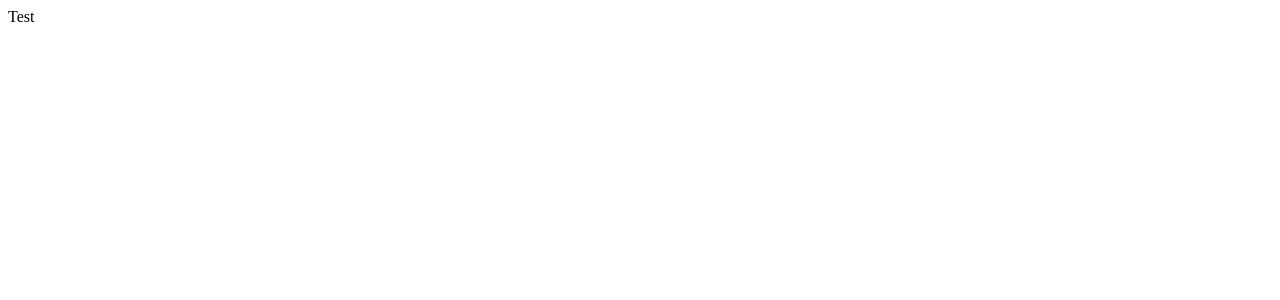
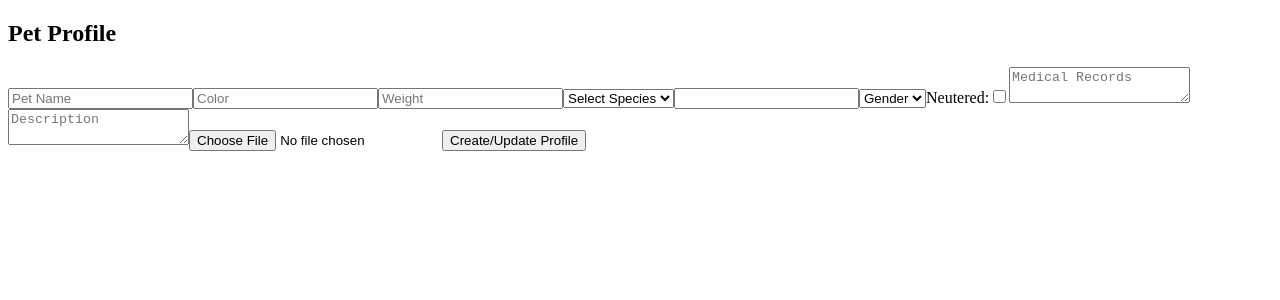
Before and after one commit to awesome-solution/petder-better, a React app in the folder client/: page /profile in a window 1280 px wide. Shown: the top 300 px of the page. Built offline with nearby package versions, Linux system fonts and the light colour scheme.

Commit message:
first commit

```diff
--- a/client/package.json
+++ b/client/package.json
@@ -24,6 +24,7 @@
     "@babel/preset-react": "^7.24.7",
     "babel-loader": "^9.1.3",
     "css-loader": "^7.1.2",
+    "file-loader": "^6.2.0",
     "style-loader": "^4.0.0",
     "webpack": "^5.92.0",
     "webpack-cli": "^5.1.4",
--- /dev/null
+++ b/client/pages/CSS/Profile.css
@@ -0,0 +1,21 @@
+.dropdown {
+    display: inline-block;
+    cursor: pointer;
+}
+
+.dropdown-content {
+    position: relative;
+    display: flex;
+    /*background-color: #f9f9f9;*/
+    /*box-shadow: 0px 8px 20px 0px rgba(66, 158, 172, 0.859);*/
+    z-index: 1;
+    border-radius: 7px;
+    width: auto;
+    outline: none;
+    cursor: pointer;
+    height: 50px;
+    font-size: 14px;
+    margin-top: 40px;
+    padding: 10px;
+    margin-right: 10px;
+}
--- /dev/null
+++ b/client/pages/Profile.jsx
@@ -0,0 +1,177 @@
+import React, { useState, useEffect } from 'react';
+import axios from "axios";
+
+// first need the pet
+// pet profile
+    //B - petProfile -> createPetProfile, updatePetProfile, readPetProfile, deletePetProfile, showPotentialPets,
+        // uploadPic button
+        // create/confirm create profile button
+        // edit button
+        // delete button
+        // update button
+// then user profile
+    //B - userProfile -> createUserProfile / editUserProfile / deleteUserProfile / uploadPicture / readUserProfile
+    // edit button --> go to editUserProfile endpoint
+    // delete button --> go to  deleteProfile endpoint
+    // uploadPicture button --> go to uploadPicture endpoint
+
+//     -- Users table
+// CREATE TABLE Users ( id SERIAL PRIMARY KEY, username VARCHAR(255) UNIQUE NOT NULL, contact VARCHAR(255), email VARCHAR(255) UNIQUE NOT NULL, location VARCHAR(255), profile_picture VARCHAR(255), description TEXT, password VARCHAR(255) NOT NULL );
+// -- Pets table
+// CREATE TABLE Pets ( id SERIAL PRIMARY KEY, name VARCHAR(255) NOT NULL, color VARCHAR(255), size VARCHAR(50), species_id INT REFERENCES Species(id), breed_id INT REFERENCES Breeds(id), gender VARCHAR(10), neutering BOOLEAN, medical_records TEXT, picture VARCHAR(255), description TEXT );
+// -- UserPets table
+// CREATE TABLE UserPets ( user_id INT REFERENCES Users(id), pet_id INT REFERENCES Pets(id), PRIMARY KEY (user_id, pet_id) );
+// -- FavoritePets table
+// CREATE TABLE FavoritePets ( user_id INT REFERENCES Users(id), pet_id INT REFERENCES Pets(id), PRIMARY KEY (user_id, pet_id), created_at TIMESTAMP DEFAULT CURRENT_TIMESTAMP );
+// -- DislikedPets table
+// CREATE TABLE DislikedPets ( user_id INT REFERENCES Users(id), pet_id INT REFERENCES Pets(id), PRIMARY KEY (user_id, pet_id), created_at TIMESTAMP DEFAULT CURRENT_TIMESTAMP );
+// -- Messages table
+// CREATE TABLE Messages ( id SERIAL PRIMARY KEY, content TEXT NOT NULL, timestamp TIMESTAMP DEFAULT CURRENT_TIMESTAMP, from_user_id INT REFERENCES Users(id), to_user_id INT REFERENCES Users(id) );
+// -- PetPictures table
+// CREATE TABLE PetPictures ( id SERIAL PRIMARY KEY, pet_id INT REFERENCES Pets(id), picture VARCHAR(255) NOT NULL );
+// -- Species table
+// CREATE TABLE Species ( id SERIAL PRIMARY KEY, name VARCHAR(50) NOT NULL );
+// -- Breeds table
+// CREATE TABLE Breeds ( id SERIAL PRIMARY KEY, name VARCHAR(50) NOT NULL );
+
+const Profile = () => {
+    // setPet value from the input elements
+    const [pet, setPet] = useState({
+        name: '',
+        color: '',
+        size: '',
+        species_id: '',
+        breed_id: '',
+        gender: '',
+        neutering: false,
+        medical_records: '',
+        picture: '',
+        description: '',
+    });
+    // setPicture from upload pictures elemenet
+    // start with null
+    const [picture, setPicture] = useState(null);
+
+        // form onSubmit
+        // edit category later // add more options to choose in the box better
+        // gender and category will be dropdowmn menu
+
+    // function for the setPicture
+        // call to the endpoint
+
+
+
+  useEffect(() => {
+    // Fetch breeds based on species selection
+    if (pet.species_id === '1' || pet.species_id === '2') { // Assuming species_id 1 is Dog and 2 is Cat
+      axios.get(`/api/breeds/${pet.species_id}`)
+        .then(response => setBreeds(response.data))
+        .catch(error => console.error(error));
+    }
+  }, [pet.species_id]); // Triggered when species_id changes
+
+  const handleInputChange = (e) => {
+    const { name, value } = e.target;
+    setPet({ ...pet, [name]: value });
+  };
+
+  const handleImageChange = (e) => {
+    setImage(e.target.files[0]);
+  };
+
+  // <form onSubmit={handleSubmit}>
+//   const handleSubmit = (e) => {
+//     e.preventDefault();
+
+//     const formData = new FormData();
+//     formData.append('image', image);
+//     Object.keys(pet).forEach(key => formData.append(key, pet[key]));
+
+//     axios.post('/api/pets/create', formData)
+//       .then(response => console.log(response))
+//       .catch(error => console.error(error));
+//   };
+
+    // function to handle the submitting all the put element
+    // passing in event
+    // const handleSubmit = (e) => {
+    //     e.preventDefault();
+
+    //     const formData = new FormData();
+    //     formData.append('image', image);
+    //     Object.keys(pet).forEach(key => formData.append(key, pet[key]));
+
+    //     // change the endpoint
+    //     fetch('/', {
+    //     method: 'POST',
+    //     body: formData,
+    //     })
+    //     .then(response => response.json())
+    //     .then(data => console.log(data))
+    //     .catch(error => console.error('Error:', error));
+    // };
+
+
+// catagory --> with options
+{/* <div className="dropdown">
+<select className="dropdown-content" onChange={options}>
+  <option value="category">Category</option>
+  <option value="dog">Dog</option>
+  <option value="cat">Cat</option>
+  <option value="snake">Snake</option>
+  <option value="bird">Bird</option>
+  <option value="">...</option>
+</select>
+</div> */}
+
+    return (
+        // image area need to be edited!
+        <div className="pet-profile-container">
+            <h2 className="pet-profile-header">Pet Profile</h2>
+            <form>
+                <input type="text" name="name" value={pet.name} placeholder="Pet Name" onChange={handleInputChange}/>
+                <input type="text" name="color" value={pet.color} onChange={handleInputChange} placeholder="Color" />
+                <input type="text" name="size" value={pet.size} onChange={handleInputChange} placeholder="Weight" />
+                <select name="species_id" value={pet.species_id} onChange={handleInputChange}>
+                    <option value="">Select Species</option>
+                    <option value="1">Dog</option>
+                    <option value="2">Cat</option>
+                    <option value="3">Rabbit</option>
+                    <option value="4">Snake</option>
+                    <option value="5">Bird</option>
+                </select>
+                <input type="text" name="breed_id" value={pet.breed_id} />
+                <select name="gender" value={pet.gender}onChange={handleInputChange}>
+                    <option value="">Gender</option>
+                    <option value="boy">Boy</option>
+                    <option value="girl">Girl</option>
+                </select>
+                <label>
+                Neutered:
+                <input
+                    type="checkbox"
+                    name="neutering"
+                    checked={pet.neutering}
+                    onChange={(e) => setPet({ ...pet, neutering: e.target.checked })}
+                />
+                </label>
+                    <textarea
+                        name="medical_records"
+                        value={pet.medical_records}
+                        onChange={handleInputChange}
+                        placeholder="Medical Records" />
+                    <textarea
+                        name="description"
+                        value={pet.description}
+                        onChange={handleInputChange}
+                        placeholder="Description" />
+                <input type="file" onChange={handleImageChange} />
+                <button type="submit">Create/Update Profile</button>
+            </form>
+        </div>
+    );
+
+}
+
+
+export default Profile;
--- a/client/src/App.jsx
+++ b/client/src/App.jsx
@@ -1,8 +1,11 @@
 import React from 'react';
+import Profile from '../pages/Profile';
 
 const App = () => {
     return (
-        <div>Test</div>
+        <div>
+            <Profile />
+        </div>
     )
 }
 
--- a/client/src/index.js
+++ b/client/src/index.js
@@ -1,5 +1,13 @@
 import React from 'react';
+import { createRoot } from  "react-dom/client";
+import { BrowserRouter } from 'react-router-dom';
 import App from './App';
-import ReactDOM from 'react-dom';
 
-ReactDOM.render(<App />, document.getElementById('root'));
+
+const root = createRoot(document.getElementById('root'));
+
+root.render(
+    <BrowserRouter>
+        <App />
+    </BrowserRouter>
+);
```
Also changed, not shown: 3 other files (tests, documents, lock files or other folders).
